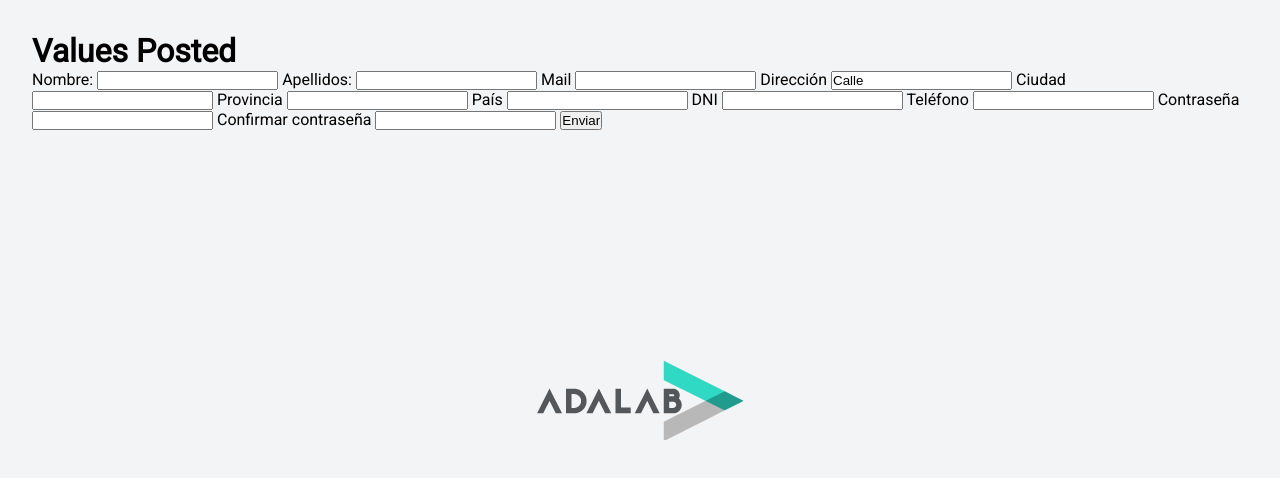
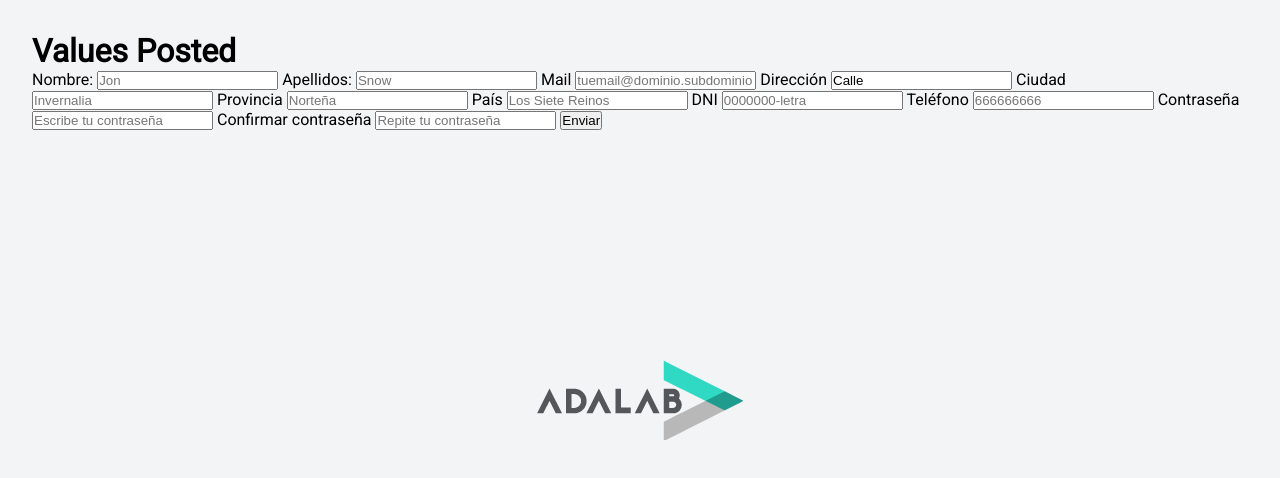
Before and after one commit to Emma-cebada/ejercicios-de-adalab-versi-n-2, a website: page modulo-1-leccion-11-ejercicio-1/src/html/index.html in a window 1280 px wide. Drawn offline with nearby package versions, Linux system fonts and the light colour scheme; files that its build step writes are made by us from their sources; files whose address does not match are found by name.

Commit message:
Add alls placeholders

```diff
--- a/modulo-1-leccion-11-ejercicio-1/src/html/partials/main.html
+++ b/modulo-1-leccion-11-ejercicio-1/src/html/partials/main.html
@@ -2,27 +2,63 @@
   <h1>Values Posted</h1>
   <form action="" method="post">
     <label for="name">Nombre:</label>
-    <input type="text" id="name" name="name" />
+    <input placeholder="Jon" type="text" id="name" name="name" />
     <label for="surnames">Apellidos:</label>
-    <input type="text" id="surnames" name="surnames" />
+    <input placeholder="Snow" type="text" id="surnames" name="surnames" />
     <label for="emailAddress">Mail</label>
-    <input type="email" id="emailAddress" name="emailAddress" />
+    <input
+      placeholder="tuemail@dominio.subdominio"
+      type="email"
+      id="emailAddress"
+      name="emailAddress"
+    />
     <label for="address">Dirección</label>
-    <input type="text" id="address" name="address" value="Calle" />
+    <input
+      placeholder="Calle donde vives, nº X"
+      type="text"
+      id="address"
+      name="address"
+      value="Calle"
+    />
     <label for="name">Ciudad</label>
-    <input type="text" id="city-name" name="city-name" />
+    <input
+      placeholder="Invernalia"
+      type="text"
+      id="city-name"
+      name="city-name"
+    />
     <label for="name">Provincia</label>
-    <input type="text" id="province-name" name="province-name" />
+    <input
+      placeholder="Norteña"
+      type="text"
+      id="province-name"
+      name="province-name"
+    />
     <label for="name">País</label>
-    <input type="text" id="country-name" name="country-name" />
+    <input
+      placeholder="Los Siete Reinos"
+      type="text"
+      id="country-name"
+      name="country-name"
+    />
     <label for="name">DNI</label>
-    <input type="text" id="dni" name="dni-number" />
+    <input placeholder="0000000-letra" type="text" id="dni" name="dni-number" />
     <label for="phone">Teléfono</label>
-    <input type="tel" id="phone" name="phone" />
+    <input placeholder="666666666" type="tel" id="phone" name="phone" />
     <label for="name">Contraseña</label>
-    <input type="password" id="password" name="password" />
+    <input
+      placeholder="Escribe tu contraseña"
+      type="password"
+      id="password"
+      name="password"
+    />
     <label for="name">Confirmar contraseña</label>
-    <input type="password" id="password-confirm" name="password-confirm" />
+    <input
+      placeholder="Repite tu contraseña"
+      type="password"
+      id="password-confirm"
+      name="password-confirm"
+    />
     <input type="submit" value="Enviar" />
   </form>
 </main>
```
